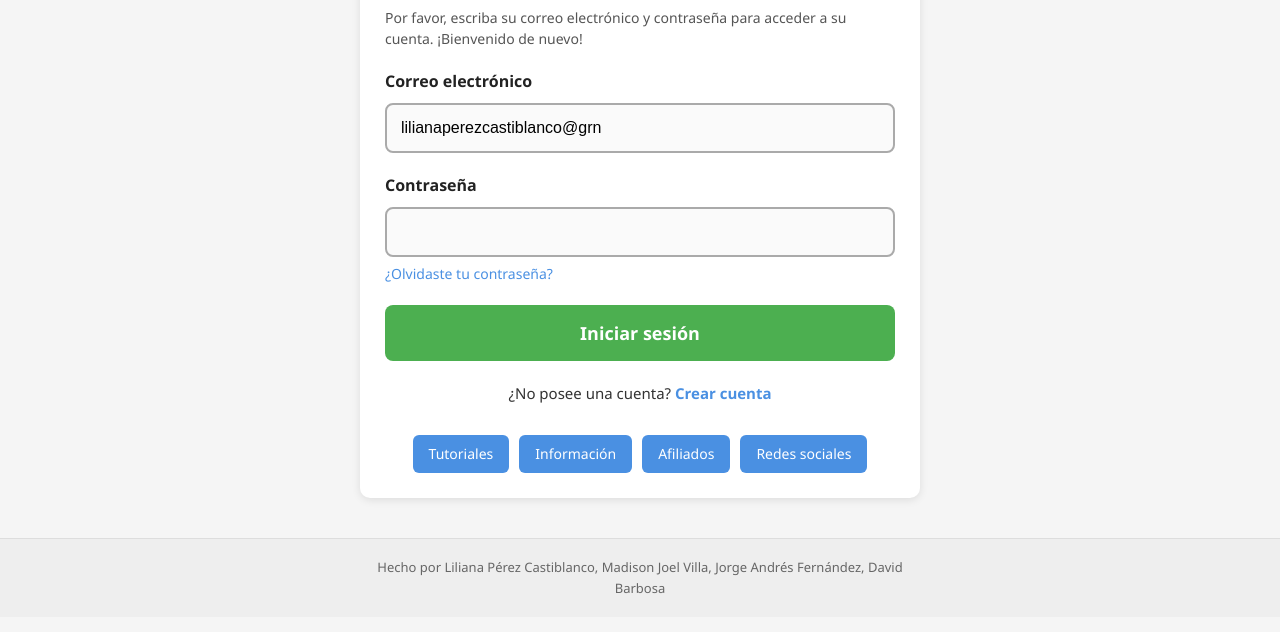
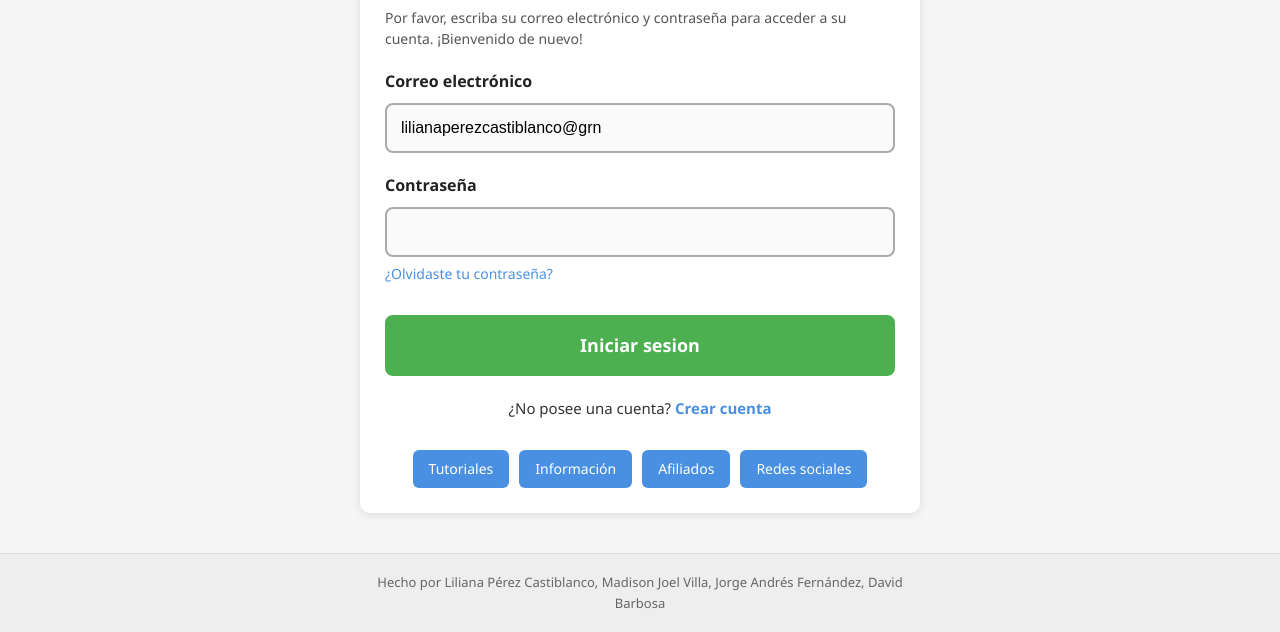
Before and after one commit to Lilisan2207/modelo-vista-PagoFacil, a plain HTML site: page views/hu2-inicio-sesión.index.html in a window 1280 px wide. Shown: the part 203-835 px from the top of the page. Drawn offline with Linux system fonts and the light colour scheme.

Commit message:
Actualización con corrección a inicio de sesión

```diff
--- a/CSS/components/hu2-inicio-sesión.css
+++ b/CSS/components/hu2-inicio-sesión.css
@@ -150,6 +150,7 @@ input:focus {
     background-color: #fff;
 }
 
+
 /* Enlace de ayuda */
 .help-link {
     display: block;
--- a/views/hu2-inicio-sesión.index.html
+++ b/views/hu2-inicio-sesión.index.html
@@ -33,7 +33,7 @@
             <p>Por favor, escriba su correo electrónico y contraseña para acceder a su cuenta.
             ¡Bienvenido de nuevo!</p>
 
-            <form id="login-form" action="../views/hu3-home-sesion.html" method="GET">
+            <form id="login-form" action="./hu3-home-sesion.index.html" method="GET">
                 <div class="form-group">
                     <label for="email">Correo electrónico</label>
                     <input
@@ -53,12 +53,18 @@
                         id="password"
                         name="password"
                         required
+
                     >
-                    <a href="../views/hu9-recuperar-contraseña.html" class="help-link">¿Olvidaste tu contraseña?</a>
+                    <a href="../views/hu9-recuperar-contraseña.index.html" class="help-link">¿Olvidaste tu contraseña?</a>
                 </div>
 
                 <!-- ✅ Botón de envío real (no un enlace) -->
-                <button type="submit" class="btn-primary">Iniciar sesión</button>
+                <section class="options-grid">
+            <a href="./hu3-home-sesion.index.html" class="btn-primary" style="text-decoration: none; display: inline-block; text-align: center;">
+    Iniciar sesion
+</a>
+</a>
+
             </form>
 
             <!-- Enlace si no tiene cuenta -->
```
Also changed, not shown: views/hu7-historial-facturas.index.html (+1 -1 lines).
